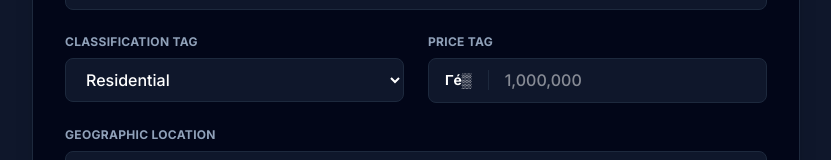
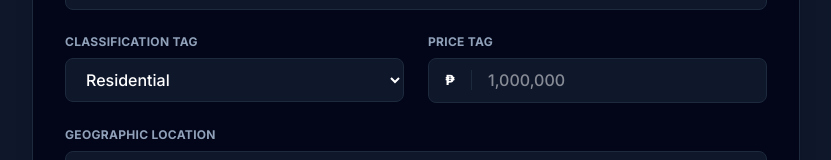
Before and after one commit to cylexnoe/brea88, a Next.js app in the folder brea88/: page /admin/dashboard in a window 1280 px wide. Shown: the part 277-437 px from the top of the page, without its empty margins (224-1055 px from the left). Built offline with nearby package versions, Linux system fonts and the light colour scheme; no server answers.

Commit message:
Fix peso sign in admin dashboard

```diff
--- a/brea88/src/app/admin/dashboard/page.tsx
+++ b/brea88/src/app/admin/dashboard/page.tsx
@@ -590,7 +590,7 @@ export default function AdminDashboard() {
               <div className="flex items-center w-full bg-slate-900 rounded-lg border border-slate-800 focus-within:border-blue-500 transition overflow-hidden">
 
                 <span className="px-4 text-white text-sm font-bold border-r border-slate-800">
-                  Γé▒
+                  ₱
                 </span>
 
                 <input
@@ -1058,7 +1058,7 @@ export default function AdminDashboard() {
                         </td>
 
                         <td className="font-semibold text-blue-400 pr-4">
-                          Γé▒{property.price}
+                          ₱{property.price}
                         </td>
 
                         <td className="text-slate-400 pr-4">
```
